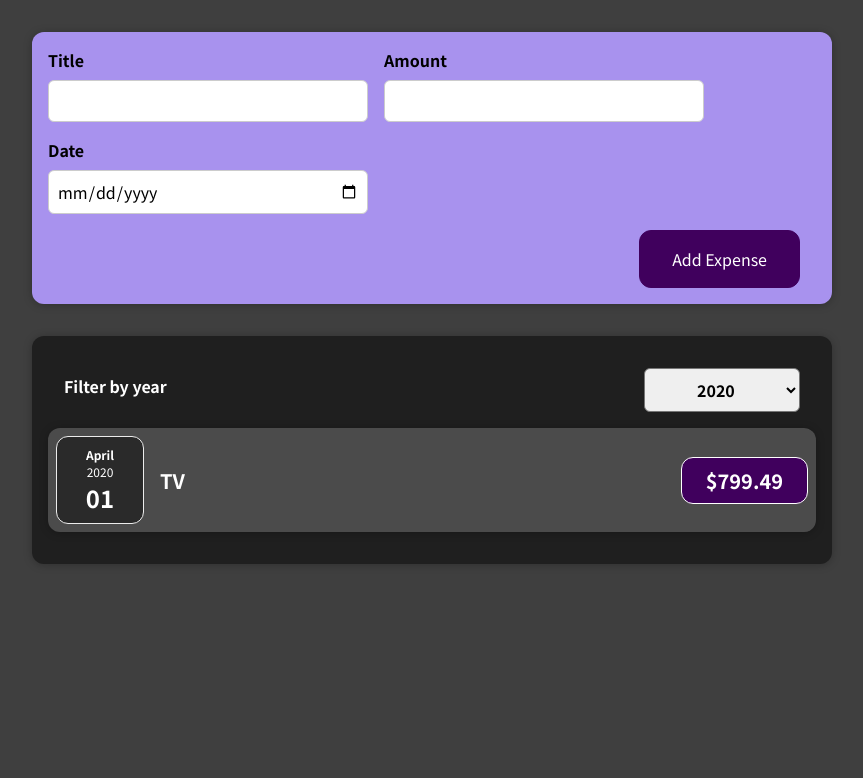
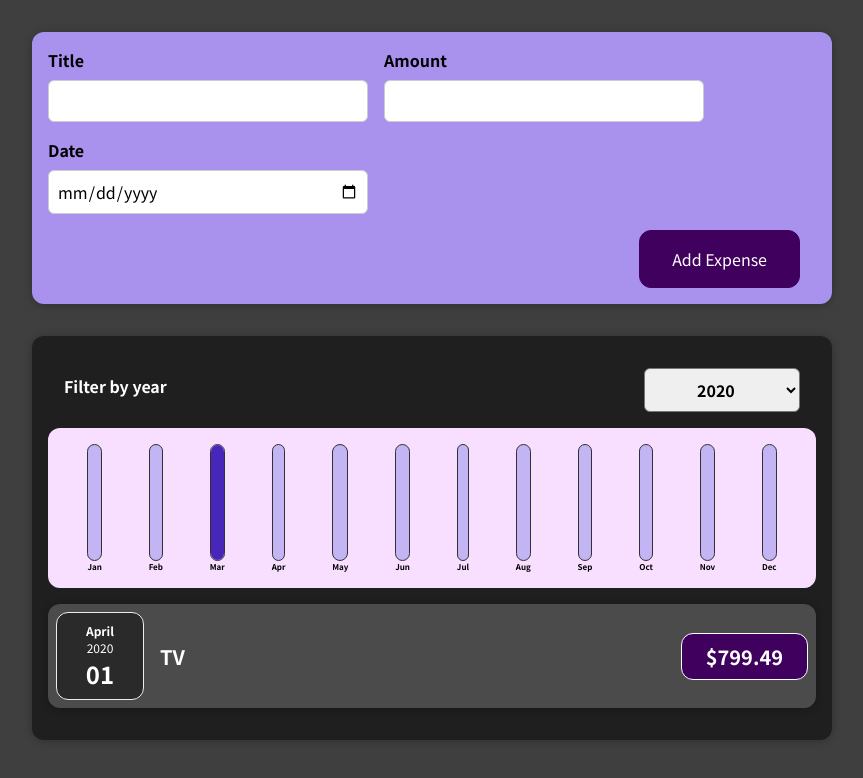
Before and after one commit to karalkal/React-Schwarzmueller-Course, a React (Create React App) app: page / in a window 1280 px wide. Shown: the top 778 px of the page, without its empty margins (208-1071 px from the left). Built offline with nearby package versions, Linux system fonts and the light colour scheme.

Commit message:
added chart functionality

```diff
--- /dev/null
+++ b/src/components/Chart/Chart.css
@@ -0,0 +1,9 @@
+.chart {
+  padding: 1rem;
+  border-radius: 12px;
+  background-color: #f8dfff;
+  text-align: center;
+  display: flex;
+  justify-content: space-around;
+  height: 10rem;
+}
--- /dev/null
+++ b/src/components/Chart/Chart.js
@@ -0,0 +1,24 @@
+import React from 'react';
+
+import ChartBar from './ChartBar';
+import './Chart.css';
+
+const Chart = (props) => {
+  const dataPointValues = props.dataPoints.map(dataPoint => dataPoint.value);
+  const totalMaximum = Math.max(...dataPointValues);
+
+  return (
+    <div className='chart'>
+      {props.dataPoints.map((dataPoint) => (
+        <ChartBar
+          key={dataPoint.label}
+          value={dataPoint.value}
+          maxValue={totalMaximum}
+          label={dataPoint.label}
+        />
+      ))}
+    </div>
+  );
+};
+
+export default Chart;
--- /dev/null
+++ b/src/components/Chart/ChartBar.css
@@ -0,0 +1,30 @@
+.chart-bar {
+  height: 100%;
+  display: flex;
+  flex-direction: column;
+  align-items: center;
+}
+
+.chart-bar__inner {
+  height: 100%;
+  width: 100%;
+  border: 1px solid #313131;
+  border-radius: 12px;
+  background-color: #c3b4f3;
+  overflow: hidden;
+  display: flex;
+  flex-direction: column;
+  justify-content: flex-end;
+}
+
+.chart-bar__fill {
+  background-color: #4826b9;
+  width: 100%;
+  transition: all 0.3s ease-out;
+}
+
+.chart-bar__label {
+  font-weight: bold;
+  font-size: 0.5rem;
+  text-align: center;
+}
--- /dev/null
+++ b/src/components/Chart/ChartBar.js
@@ -0,0 +1,25 @@
+import React from 'react';
+
+import './ChartBar.css';
+
+const ChartBar = (props) => {
+  let barFillHeight = '0%';
+
+  if (props.maxValue > 0) {
+    barFillHeight = Math.round((props.value / props.maxValue) * 100) + '%';
+  }
+
+  return (
+    <div className='chart-bar'>
+      <div className='chart-bar__inner'>
+        <div
+          className='chart-bar__fill'
+          style={{ height: barFillHeight }}
+        ></div>
+      </div>
+      <div className='chart-bar__label'>{props.label}</div>
+    </div>
+  );
+};
+
+export default ChartBar;
--- a/src/components/Expenses/Expenses.js
+++ b/src/components/Expenses/Expenses.js
@@ -1,8 +1,9 @@
 import React, { useState } from 'react';
 
+import Card from '../UI/Card';
 import ExpenseItem from './ExpenseItem';
-import Card from '../UI/Card';
 import ExpensesFilter from './ExpensesFilter';
+import ExpensesChart from './ExpensesChart';
 import './Expenses.css';
 
 const Expenses = (props) => {
@@ -21,6 +22,7 @@
     <div>
       <Card className='expenses'>
         <ExpensesFilter selected={filteredYear} onChangeFilter={filterChangeHandler} />
+        <ExpensesChart expenses={items} />
 
         {items.length === 0
           ? <h2 className='no_expenses'>{`No expenses found for year ${filteredYear}.`}</h2>
--- /dev/null
+++ b/src/components/Expenses/ExpensesChart.js
@@ -0,0 +1,33 @@
+import React from 'react';
+
+import Chart from '../Chart/Chart';
+
+const ExpensesChart = (props) => {
+  const chartDataPoints = [
+    { label: 'Jan', value: 0 },
+    { label: 'Feb', value: 0 },
+    { label: 'Mar', value: 0 },
+    { label: 'Apr', value: 0 },
+    { label: 'May', value: 0 },
+    { label: 'Jun', value: 0 },
+    { label: 'Jul', value: 0 },
+    { label: 'Aug', value: 0 },
+    { label: 'Sep', value: 0 },
+    { label: 'Oct', value: 0 },
+    { label: 'Nov', value: 0 },
+    { label: 'Dec', value: 0 },
+  ];
+
+  for (const expense of props.expenses) {
+    // first Date object ISO string
+    const expenseMonth = (new Date(expense.date)).getMonth(); // starting at 0, January == 0
+
+    // Increment value of object in array at index === month,
+    // e.g. chartDataPoints[0] is January (expenseMonth === 0), increment its value
+    chartDataPoints[expenseMonth].value += expense.amount;
+  }
+
+  return <Chart dataPoints={chartDataPoints} />;
+};
+
+export default ExpensesChart;
```
